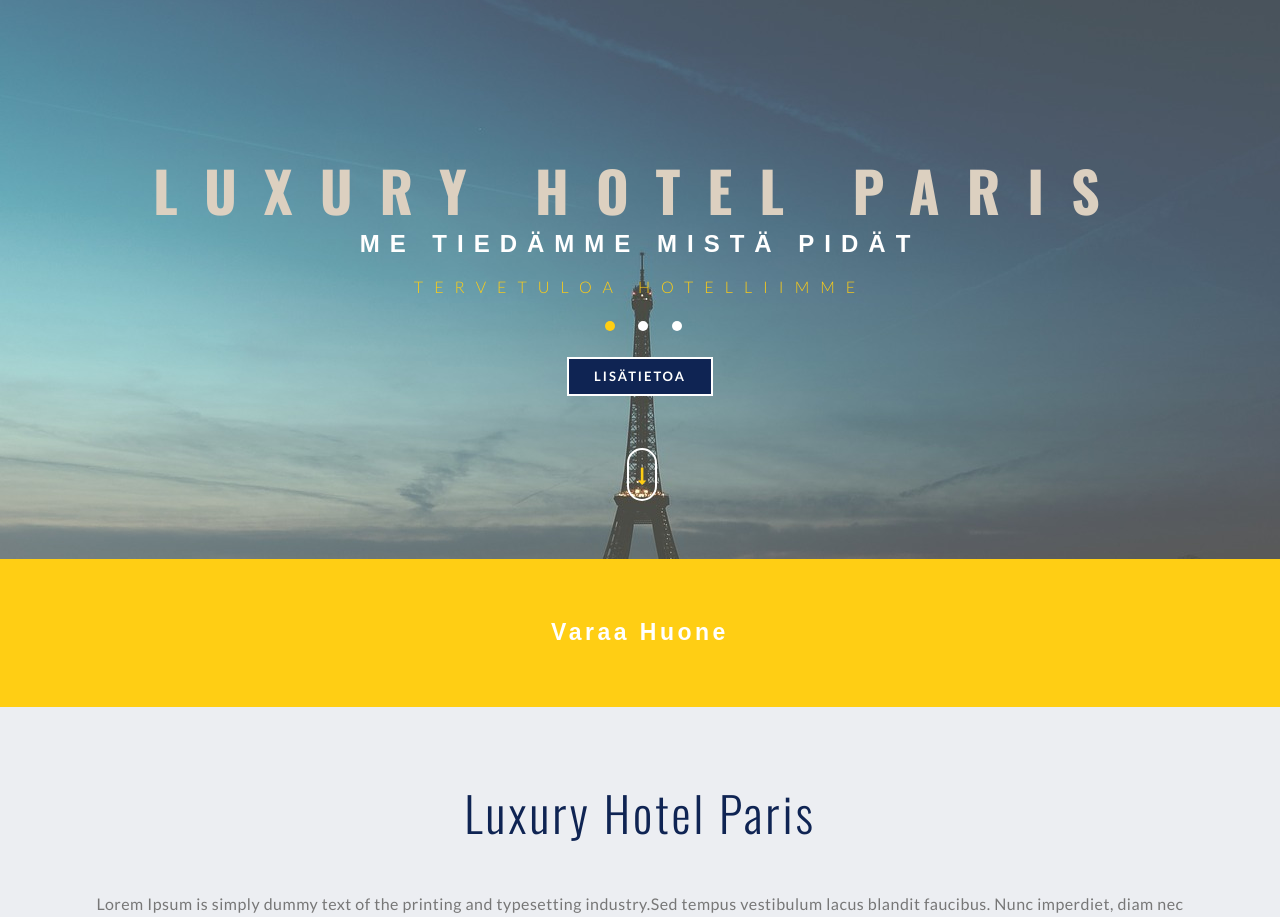
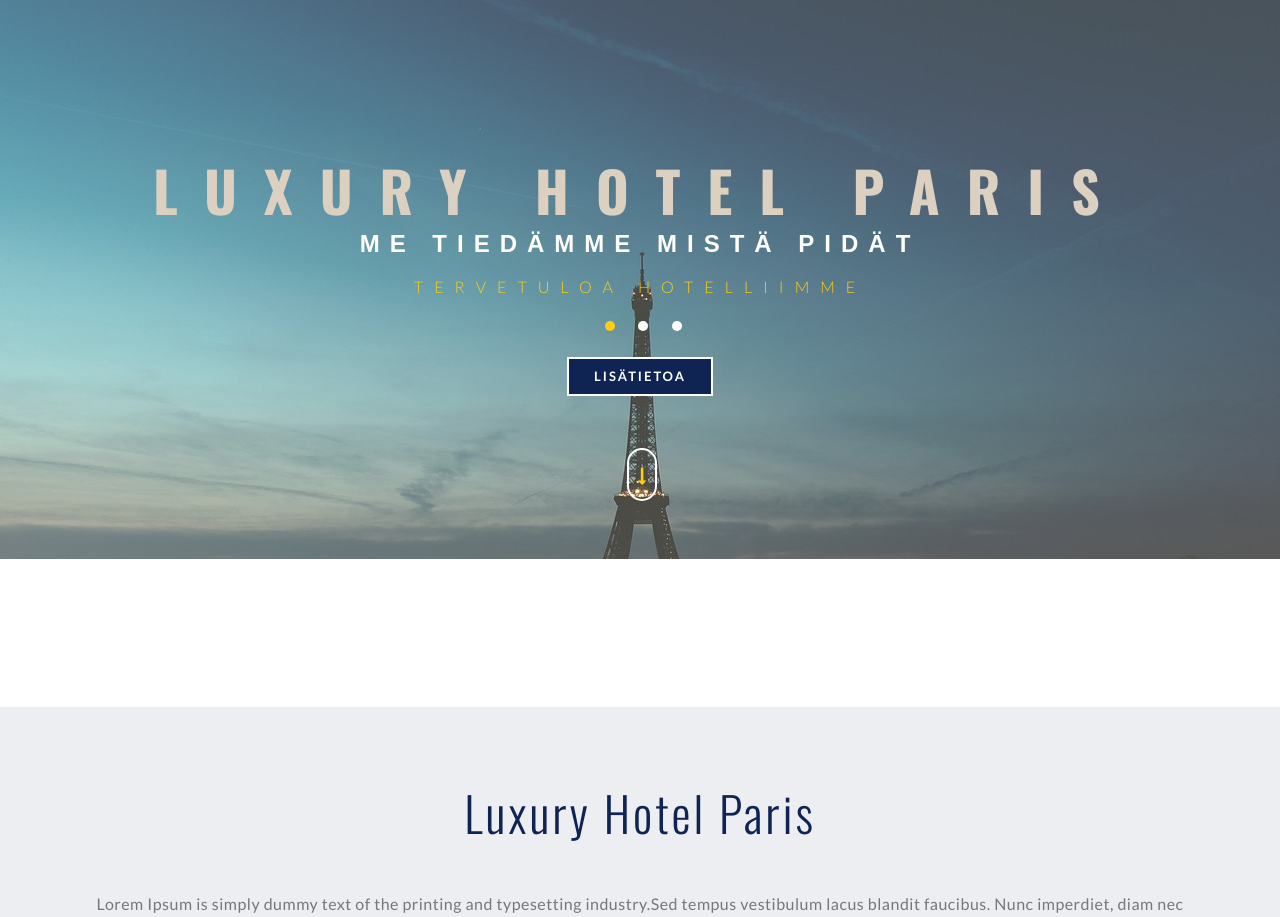
Before and after one commit to hhdigiproj18/hotel, a PHP site: page / in a window 1280 px wide. Shown: the part 119-1036 px from the top of the page. Run offline with PHP 8.4, Linux system fonts and the light colour scheme; some web fonts are replaced.

Commit message:
css changes

```diff
--- a/css/style.css
+++ b/css/style.css
@@ -741,7 +741,7 @@ li.menu__item:nth-child(6) {
 }
 .book-form-left-w3layouts h2 {
     color: #fff;
-    background: #ffce14;
+    background: #DC0c0;
     padding: 60px 0;
     text-align: center;
     font-size: 25px;
```
